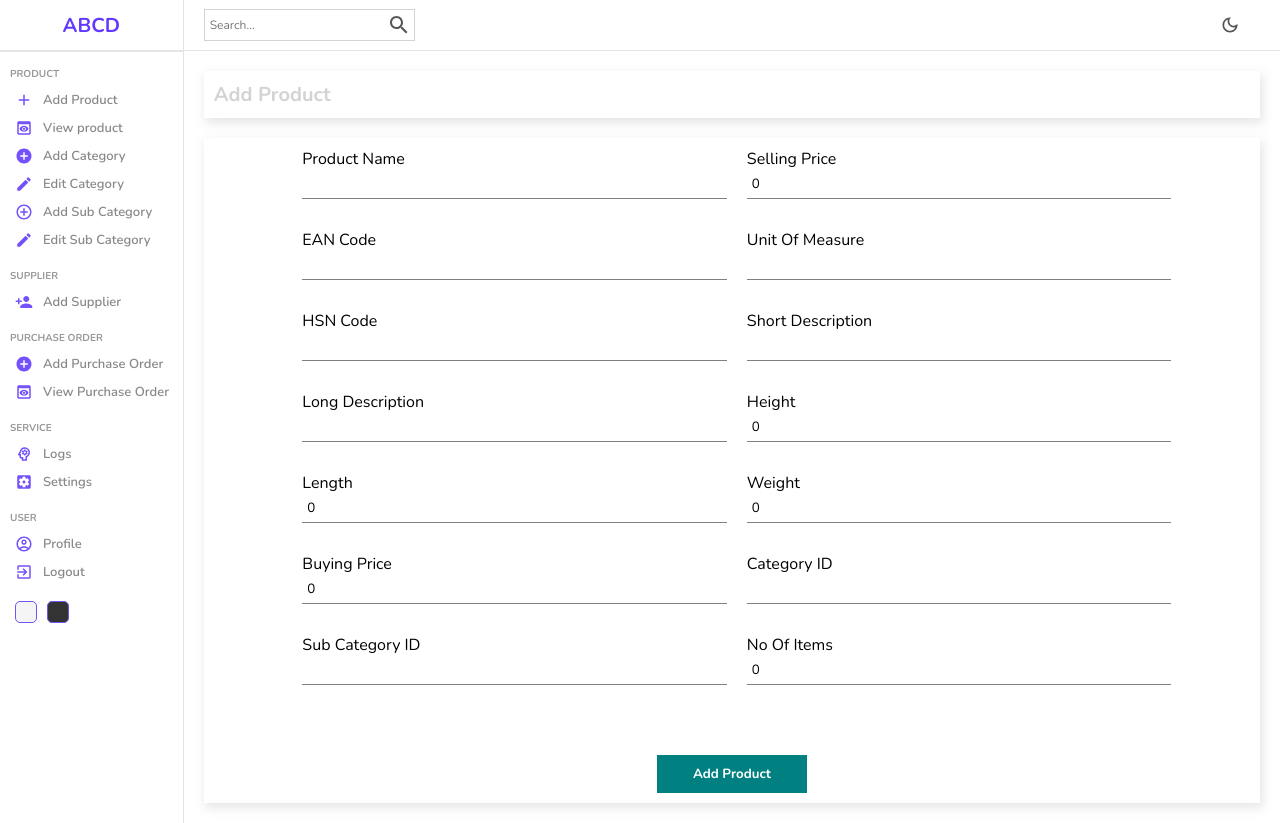
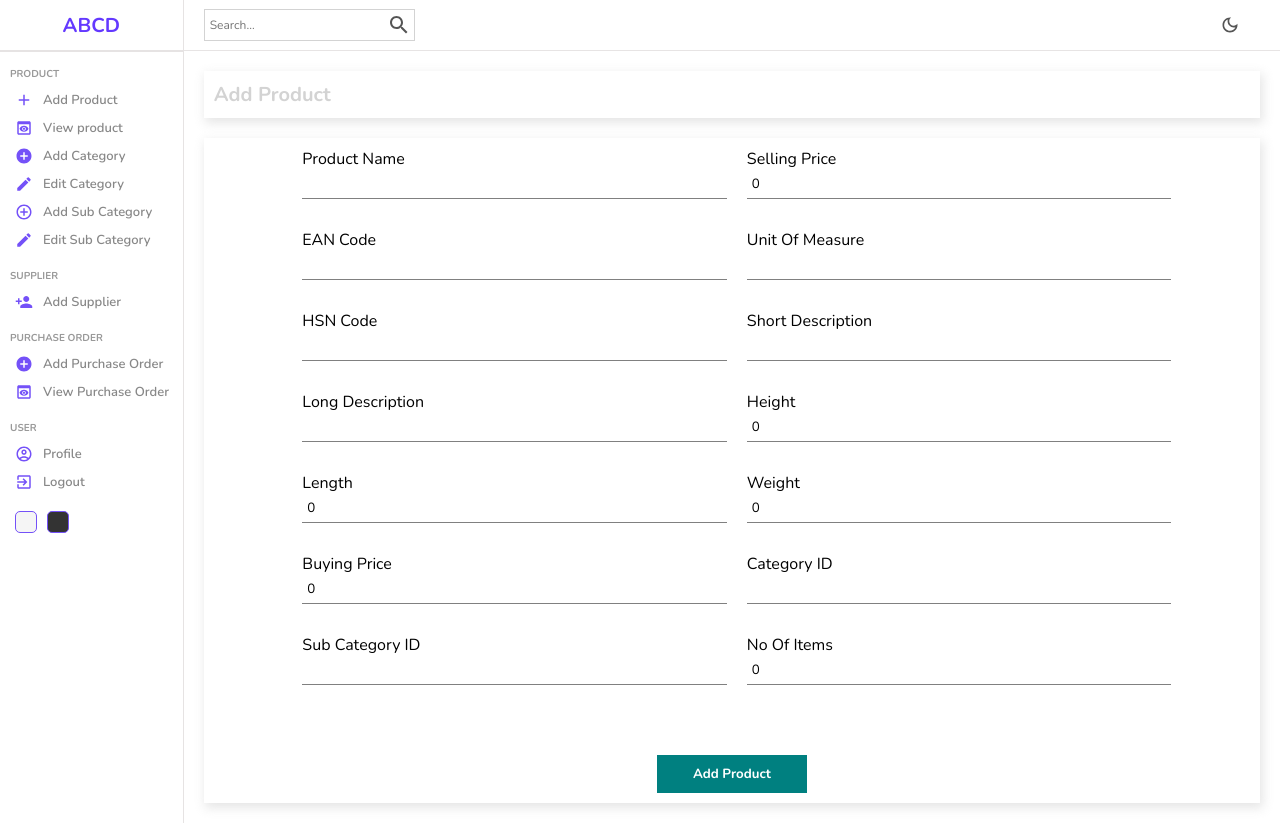
Before and after one commit to BhanukaC/ERP-System, a React (Create React App) app in the folder frontend/: page /purchase/product/add in a window 1280 px wide. Built offline with nearby package versions, Linux system fonts and the light colour scheme.

Commit message:
purchase

```diff
--- a/frontend/src/components/purchase/categorytable/categorytable.jsx
+++ b/frontend/src/components/purchase/categorytable/categorytable.jsx
@@ -1,5 +1,5 @@
 import "./categorytable.scss";
-import { DataGrid } from "@mui/x-data-grid";
+import { DataGrid, GridToolbar } from "@mui/x-data-grid";
 import { Link } from "react-router-dom";
 import { useState, useEffect } from "react";
 import axios from "axios";
@@ -64,6 +64,13 @@ const Categorytable = () => {
         columns={userColumns.concat(actionColumn)}
         pageSize={9}
         rowsPerPageOptions={[9]}
+        components={{ Toolbar: GridToolbar }}
+        componentsProps={{
+          toolbar: {
+            showQuickFilter: true,
+            quickFilterProps: { debounceMs: 500 },
+          },
+        }}
       />
     </div>
   );
--- a/frontend/src/components/purchase/producttable/producttable.jsx
+++ b/frontend/src/components/purchase/producttable/producttable.jsx
@@ -1,5 +1,5 @@
 import "./producttable.scss";
-import { DataGrid } from "@mui/x-data-grid";
+import { DataGrid, GridToolbar } from "@mui/x-data-grid";
 import { Link } from "react-router-dom";
 import { useState, useEffect } from "react";
 import axios from "axios";
@@ -60,6 +60,13 @@ const Producttable = () => {
         columns={userColumns}
         pageSize={9}
         rowsPerPageOptions={[9]}
+        components={{ Toolbar: GridToolbar }}
+        componentsProps={{
+          toolbar: {
+            showQuickFilter: true,
+            quickFilterProps: { debounceMs: 500 },
+          },
+        }}
       />
     </div>
   );
--- a/frontend/src/components/purchase/subcategorytable/subcategorytable.jsx
+++ b/frontend/src/components/purchase/subcategorytable/subcategorytable.jsx
@@ -1,5 +1,5 @@
 import "./subcategorytable.scss";
-import { DataGrid } from "@mui/x-data-grid";
+import { DataGrid, GridToolbar } from "@mui/x-data-grid";
 import { Link } from "react-router-dom";
 import { useState, useEffect } from "react";
 import axios from "axios";
@@ -66,6 +66,13 @@ const Subcategorytable = () => {
         columns={userColumns.concat(actionColumn)}
         pageSize={9}
         rowsPerPageOptions={[9]}
+        components={{ Toolbar: GridToolbar }}
+        componentsProps={{
+          toolbar: {
+            showQuickFilter: true,
+            quickFilterProps: { debounceMs: 500 },
+          },
+        }}
       />
     </div>
   );
--- a/frontend/src/components/purchase_sidebar/purchase_sidebar.jsx
+++ b/frontend/src/components/purchase_sidebar/purchase_sidebar.jsx
@@ -6,9 +6,6 @@ import EditIcon from '@mui/icons-material/Edit';
 import PersonAddIcon from '@mui/icons-material/PersonAdd';
 import AddCircleOutlineIcon from '@mui/icons-material/AddCircleOutline';
 import ExitToAppIcon from "@mui/icons-material/ExitToApp";
-import SettingsApplicationsIcon from "@mui/icons-material/SettingsApplications";
-
-import PsychologyOutlinedIcon from "@mui/icons-material/PsychologyOutlined";
 import AccountCircleOutlinedIcon from "@mui/icons-material/AccountCircleOutlined";
 import { Link } from "react-router-dom";
 import { DarkModeContext } from "../../context/darkModeContext";
@@ -87,15 +84,7 @@ const Sidebar = () => {
             <PreviewIcon className="icon" />
             <span>View Purchase Order</span>
           </li>
-          <p className="title">SERVICE</p>
-          <li>
-            <PsychologyOutlinedIcon className="icon" />
-            <span>Logs</span>
-          </li>
-          <li>
-            <SettingsApplicationsIcon className="icon" />
-            <span>Settings</span>
-          </li>
+
           <p className="title">USER</p>
           <li>
             <AccountCircleOutlinedIcon className="icon" />
```
